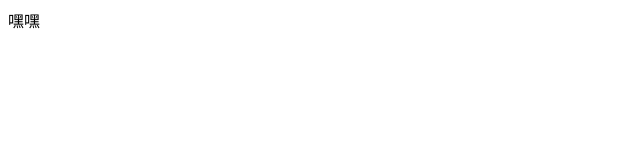
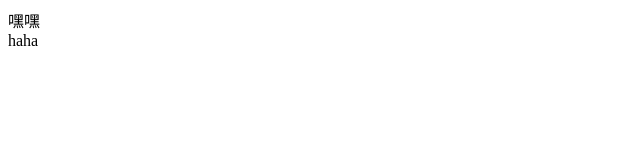
Before and after one commit to Clearlove1948/Vue, a plain HTML site: page index.html in a window 1280 px wide. Shown: the full height of the page, 0-640 px from the left. Drawn offline with Linux system fonts and the light colour scheme.

Commit message:
我修改了哈哈

```diff
--- a/index.html
+++ b/index.html
@@ -10,6 +10,9 @@
     <div id="app">
       嘿嘿
     </div>
+    <div>
+      haha
+    </div>
 
 
   </body>
```
